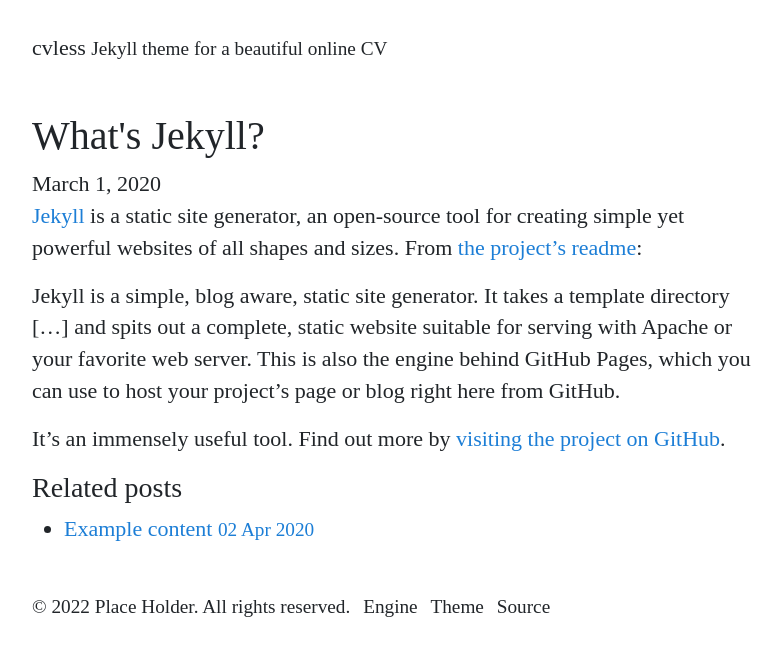
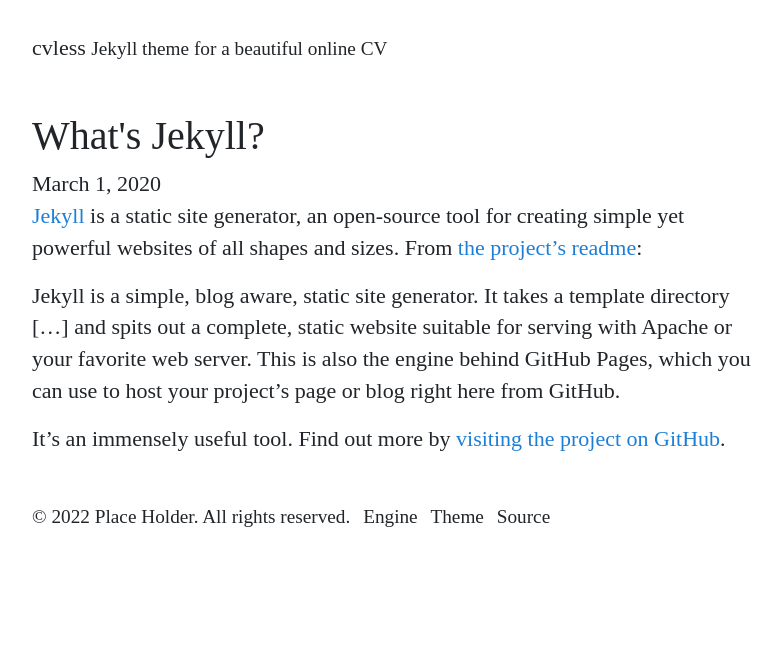
Before and after one commit to piazzai/cvless, a Jekyll site: the page built from _posts/2020-03-01-whats-jekyll.md, in a window 1280 px wide. Shown: the top 656 px of the page, without its empty margins (240-1021 px from the left). Built offline with Jekyll 4.4.1, drawn with Linux system fonts in a browser that asks for light colours.

Commit message:
Remove related posts

```diff
--- a/_layouts/post.html
+++ b/_layouts/post.html
@@ -7,19 +7,3 @@
   <time datetime="{{ page.date | date_to_xmlschema }}" class="post-date">{{ page.date | date: "%B %e, %Y" }}</time>
   {{ content }}
 </article>
-
-{% if site.related_posts != empty %}
-<aside class="related">
-  <h3>Related posts</h3>
-  <ul class="related-posts">
-    {% for post in site.related_posts limit:3 %}
-      <li>
-        <a href="{{ site.baseurl }}{{ post.url }}">
-          {{ post.title }}
-          <small><time datetime="{{ post.date | date_to_xmlschema }}">{{ post.date | date_to_string }}</time></small>
-        </a>
-      </li>
-    {% endfor %}
-  </ul>
-</aside>
-{% endif %}
```
